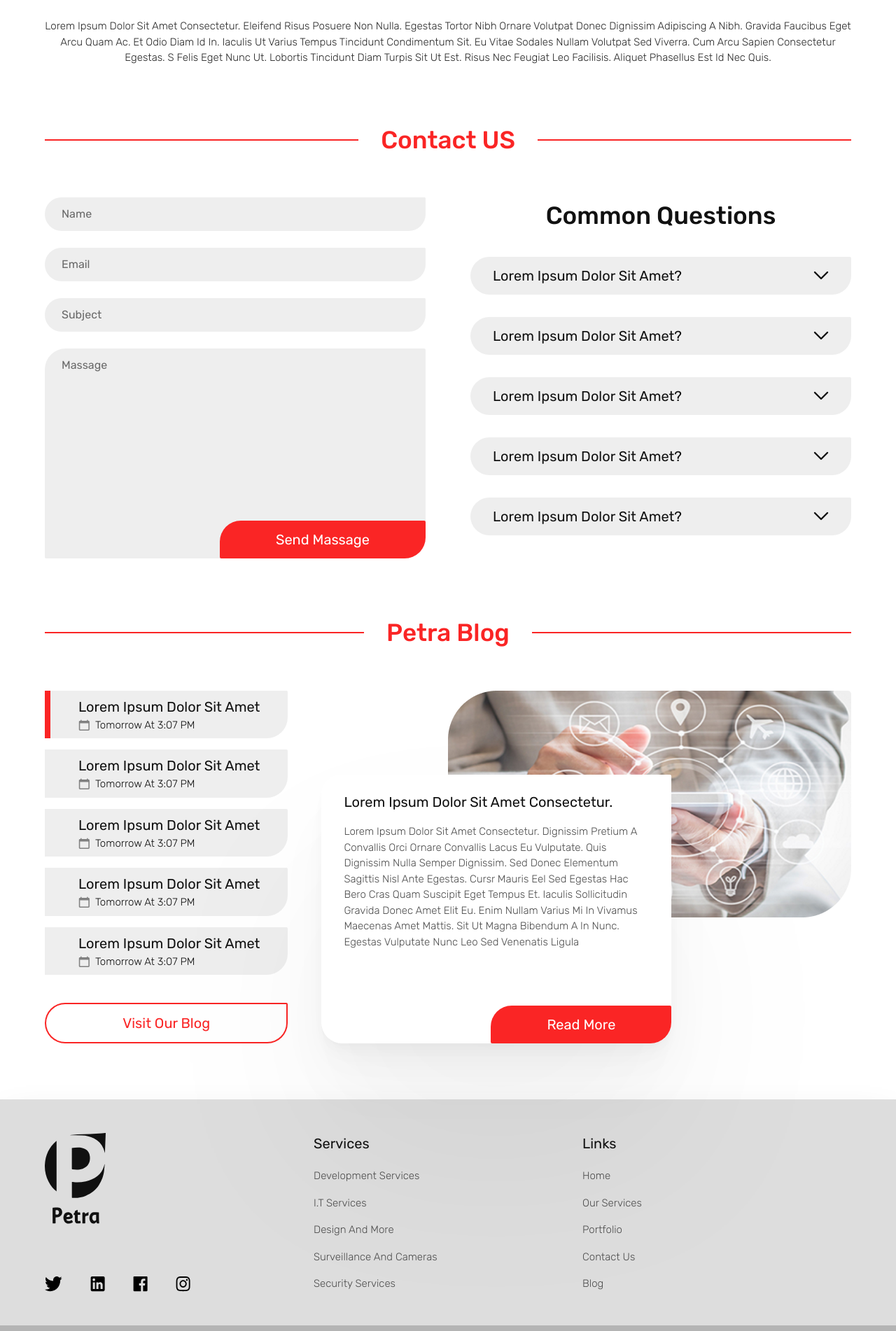
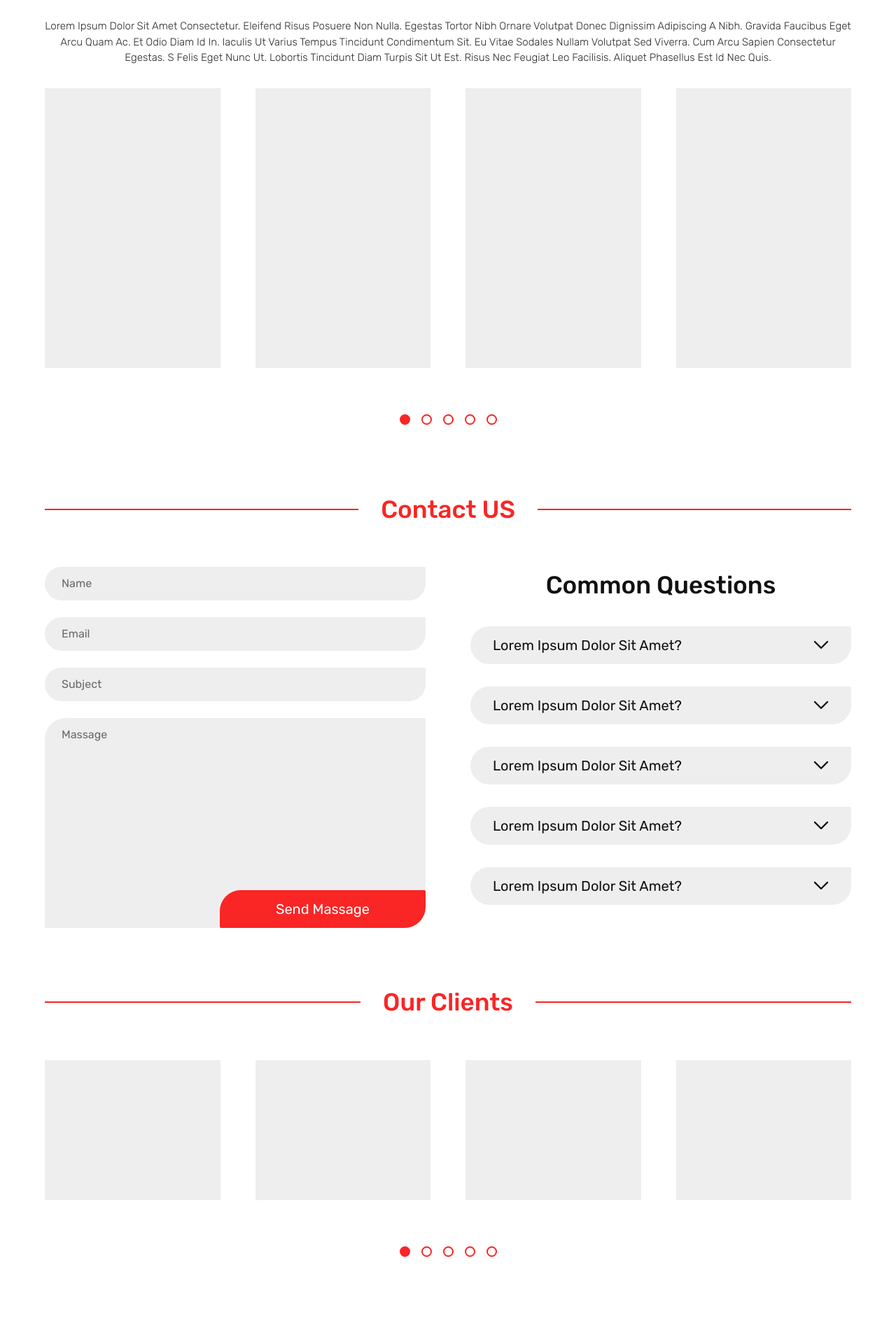
Before and after one commit to ayhamDev/petrais, a Next.js app: page / in a window 1280 px wide. Shown: the part 1500-3402 px from the top of the page at 70% size. Built offline with nearby package versions, Linux system fonts and the light colour scheme.

Commit message:
added our work and client sections

```diff
--- a/src/app/components/SwiperContainer.tsx
+++ b/src/app/components/SwiperContainer.tsx
@@ -1,6 +1,6 @@
 "use client";
 // Import Swiper React components
-import { Swiper } from "swiper/react";
+import { Swiper, SwiperProps } from "swiper/react";
 import { Navigation, Pagination, A11y, EffectCube } from "swiper/modules";
 // Import Swiper styles
 import "swiper/css";
@@ -10,12 +10,13 @@ import "swiper/css/scrollbar";
 
 // Import Swiper styles
 import "swiper/css";
-
-export default function SwiperContainer(props: { children: React.ReactNode }) {
+interface ISwiper extends SwiperProps {
+  children: React.ReactNode;
+}
+export default function SwiperContainer(props: ISwiper) {
   return (
     <Swiper
-      spaceBetween={50}
-      slidesPerView={1}
+      {...props}
       modules={[Pagination, A11y]}
       pagination={{
         clickable: true,
--- a/src/app/page.tsx
+++ b/src/app/page.tsx
@@ -11,11 +11,13 @@ import Typography from "./components/Typography";
 import Wrapper from "./components/Wrapper";
 import Image from "next/image";
 import headerImg from "../../public/main.png";
+import WorkSection from "./sections/WorkSection";
+import ClientsSection from "./sections/ClientsSection";
 
 export default function page() {
   return (
     <>
-      <SwiperContainer>
+      <SwiperContainer spaceBetween={50} freeMode={false} slidesPerView={1}>
         <SwiperSlide className="pb-24">
           <div>
             <Wrapper className="pt-24 relative">
@@ -98,10 +100,13 @@ export default function page() {
         title="Our work history"
         description="Lorem ipsum dolor sit amet consectetur. Eleifend risus posuere non nulla. Egestas tortor nibh ornare volutpat donec dignissim adipiscing a nibh. Gravida faucibus eget arcu quam ac. Et odio diam id in. Iaculis ut varius tempus tincidunt condimentum sit. Eu vitae sodales nullam volutpat sed viverra. Cum arcu sapien consectetur egestas. s felis eget nunc ut. Lobortis tincidunt diam turpis sit ut est. Risus nec feugiat leo facilisis. Aliquet phasellus est id nec quis."
       >
-        <div></div>
+        <WorkSection />
       </Section>
       <Section title="Contact US">
         <ContactUsSection />
+      </Section>
+      <Section title="Our Clients">
+        <ClientsSection />
       </Section>
       <Section title="Petra Blog">
         <BlogSection />
--- /dev/null
+++ b/src/app/sections/ClientsSection.tsx
@@ -0,0 +1,54 @@
+import SwiperContainer from "@/components/SwiperContainer";
+import Wrapper from "@/components/Wrapper";
+import React from "react";
+import { SwiperSlide } from "swiper/react";
+
+export default function ClientsSection() {
+  return (
+    <Wrapper>
+      <SwiperContainer
+        slidesPerView={1}
+        spaceBetween={10}
+        breakpoints={{
+          640: {
+            slidesPerView: 1,
+            spaceBetween: 40,
+          },
+          768: {
+            slidesPerView: 2,
+            spaceBetween: 40,
+          },
+          1024: {
+            slidesPerView: 4,
+            spaceBetween: 50,
+          },
+        }}
+      >
+        <SwiperSlide className="pb-24">
+          <div className="w-full h-[200px] bg-secondary"></div>
+        </SwiperSlide>
+        <SwiperSlide className="pb-24">
+          <div className="w-full h-[200px] bg-secondary"></div>
+        </SwiperSlide>
+        <SwiperSlide className="pb-24">
+          <div className="w-full h-[200px] bg-secondary"></div>
+        </SwiperSlide>
+        <SwiperSlide className="pb-24">
+          <div className="w-full h-[200px] bg-secondary"></div>
+        </SwiperSlide>
+        <SwiperSlide className="pb-24">
+          <div className="w-full h-[200px] bg-secondary"></div>
+        </SwiperSlide>
+        <SwiperSlide className="pb-24">
+          <div className="w-full h-[200px] bg-secondary"></div>
+        </SwiperSlide>
+        <SwiperSlide className="pb-24">
+          <div className="w-full h-[200px] bg-secondary"></div>
+        </SwiperSlide>
+        <SwiperSlide className="pb-24">
+          <div className="w-full h-[200px] bg-secondary"></div>
+        </SwiperSlide>
+      </SwiperContainer>
+    </Wrapper>
+  );
+}
--- /dev/null
+++ b/src/app/sections/WorkSection.tsx
@@ -0,0 +1,54 @@
+import SwiperContainer from "@/components/SwiperContainer";
+import Wrapper from "@/components/Wrapper";
+import React from "react";
+import { SwiperSlide } from "swiper/react";
+
+export default function WorkSection() {
+  return (
+    <Wrapper>
+      <SwiperContainer
+        slidesPerView={1}
+        spaceBetween={10}
+        breakpoints={{
+          640: {
+            slidesPerView: 1,
+            spaceBetween: 40,
+          },
+          768: {
+            slidesPerView: 2,
+            spaceBetween: 40,
+          },
+          1024: {
+            slidesPerView: 4,
+            spaceBetween: 50,
+          },
+        }}
+      >
+        <SwiperSlide className="pb-24">
+          <div className="w-full h-[400px] bg-secondary"></div>
+        </SwiperSlide>
+        <SwiperSlide className="pb-24">
+          <div className="w-full h-[400px] bg-secondary"></div>
+        </SwiperSlide>
+        <SwiperSlide className="pb-24">
+          <div className="w-full h-[400px] bg-secondary"></div>
+        </SwiperSlide>
+        <SwiperSlide className="pb-24">
+          <div className="w-full h-[400px] bg-secondary"></div>
+        </SwiperSlide>
+        <SwiperSlide className="pb-24">
+          <div className="w-full h-[400px] bg-secondary"></div>
+        </SwiperSlide>
+        <SwiperSlide className="pb-24">
+          <div className="w-full h-[400px] bg-secondary"></div>
+        </SwiperSlide>
+        <SwiperSlide className="pb-24">
+          <div className="w-full h-[400px] bg-secondary"></div>
+        </SwiperSlide>
+        <SwiperSlide className="pb-24">
+          <div className="w-full h-[400px] bg-secondary"></div>
+        </SwiperSlide>
+      </SwiperContainer>
+    </Wrapper>
+  );
+}
```
